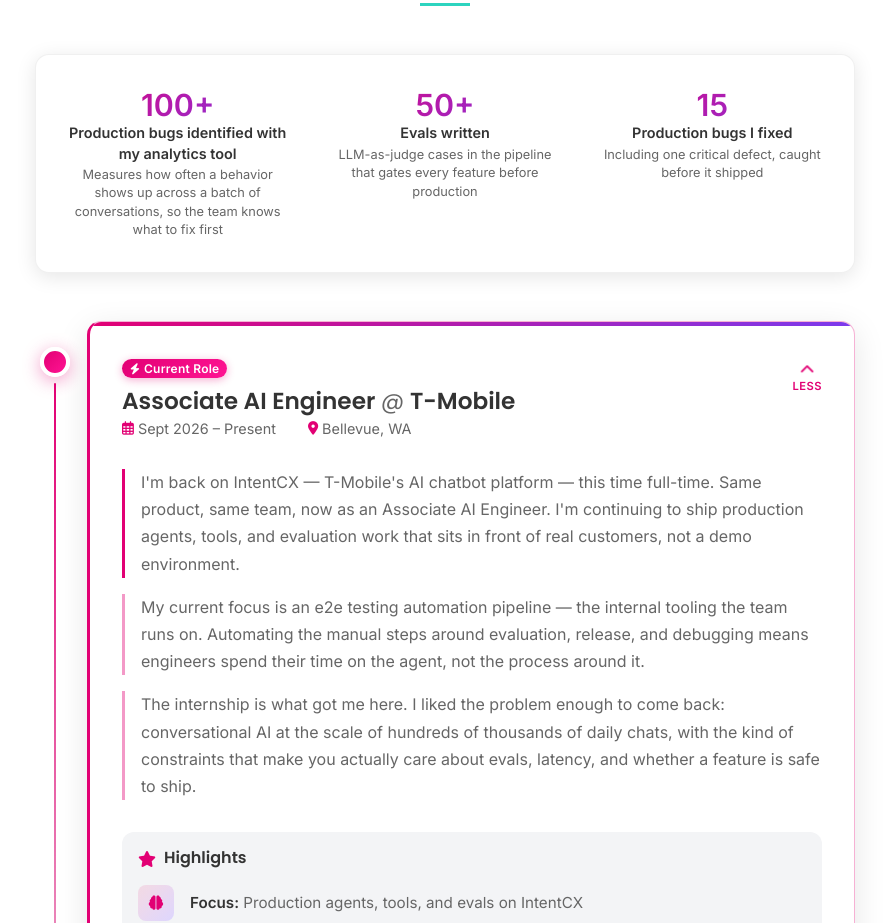
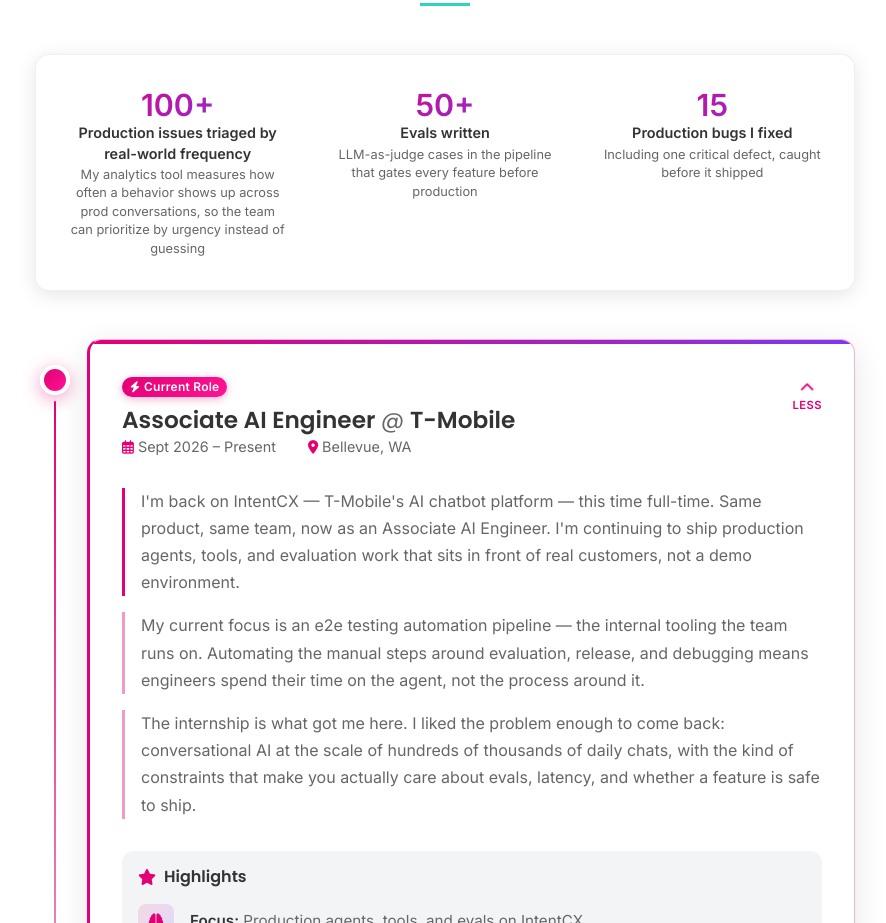
Before and after one commit to jadsaad06/Web-Portfolio, a React (Create React App) app: page / in a window 1280 px wide. Shown: the part 1640-2563 px from the top of the page, without its empty margins (195-1081 px from the left). Built offline with nearby package versions, Linux system fonts and the light colour scheme.

Commit message:
Reword 100+ metric: triaged by real-world frequency (not just identified)

```diff
--- a/src/components/Experience.js
+++ b/src/components/Experience.js
@@ -103,8 +103,8 @@
 const IMPACT = [
   {
     value: '100+',
-    label: 'Production bugs identified with my analytics tool',
-    detail: 'Measures how often a behavior shows up across a batch of conversations, so the team knows what to fix first',
+    label: 'Production issues triaged by real-world frequency',
+    detail: 'My analytics tool measures how often a behavior shows up across prod conversations, so the team can prioritize by urgency instead of guessing',
   },
   {
     value: '50+',
```
